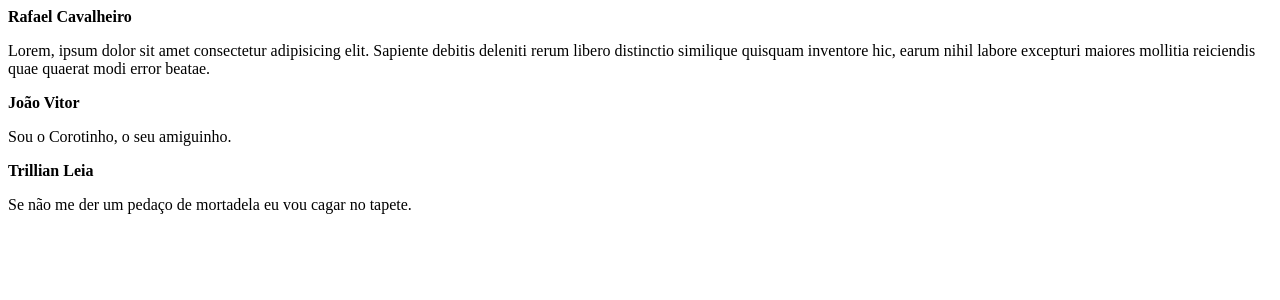
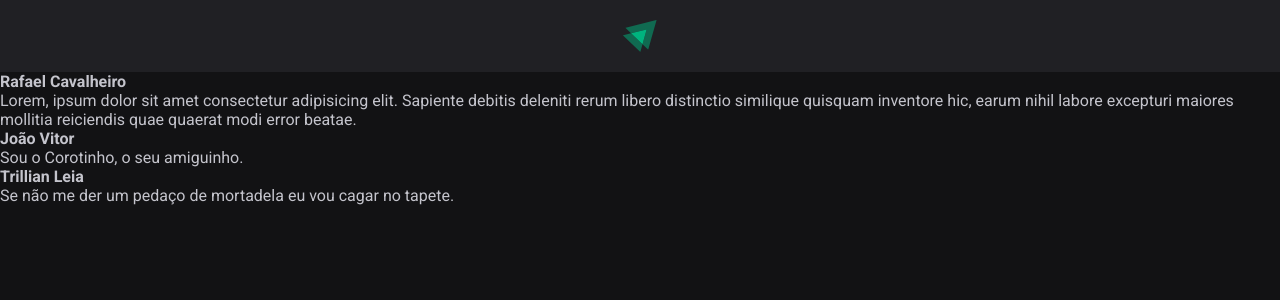
Before and after one commit to rafcavalheiro/Ignite-Feed, a React (Vite) app: page / in a window 1280 px wide. Shown: the top 300 px of the page. Built offline with nearby package versions, Linux system fonts and the light colour scheme.

Commit message:
Implementando estilos no Header

```diff
--- a/index.html
+++ b/index.html
@@ -2,8 +2,16 @@
 <html lang="en">
   <head>
     <meta charset="UTF-8" />
+
+    <link rel="preconnect" href="https://fonts.googleapis.com"/>
+    <link rel="preconnect" href="https://fonts.gstatic.com" crossorigin/>
+
     <link rel="icon" type="image/svg+xml" href="/src/favicon.svg" />
     <meta name="viewport" content="width=device-width, initial-scale=1.0" />
+
+
+    <link href="https://fonts.googleapis.com/css2?family=Roboto:wght@400;700&display=swap" rel="stylesheet"/>
+
     <title>Vite App</title>
   </head>
   <body>
--- a/src/App.jsx
+++ b/src/App.jsx
@@ -1,10 +1,16 @@
+import { Header } from "./components/Header"
 import { Post } from "./Post"
+
+import './global.css'
 
 export function App() {
 
   return (
 
     <div>
+
+      <Header/>
+
       <Post
     author="Rafael Cavalheiro"
     content=" Lorem, ipsum dolor sit amet consectetur adipisicing elit. Sapiente debitis deleniti rerum libero distinctio similique quisquam inventore hic, earum nihil labore excepturi maiores mollitia reiciendis quae quaerat modi error beatae."
--- /dev/null
+++ b/src/components/Header.jsx
@@ -0,0 +1,12 @@
+import styles from './Header.module.css'
+
+import igniteLogo from '../assets/ignite-logo.svg'
+
+export function Header(){
+
+    return (
+        <header className={styles.header}>
+           <img src={igniteLogo} alt="Logo do Ignite" />
+        </header>
+    )
+}
--- /dev/null
+++ b/src/components/Header.module.css
@@ -0,0 +1,11 @@
+.header{
+    background: var(--gray-800);
+    display: flex;
+    justify-content: center;
+    padding: 1.25rem 0;
+}
+
+.header img{
+
+    height: 2rem;
+}
--- /dev/null
+++ b/src/global.css
@@ -0,0 +1,31 @@
+:root {
+    --white: #FFFFFF;
+    --gray-100: #E1E1E6;
+    --gray-300: #c4c4cc;
+    --gray-400: #8d8d99;
+    --gray-600: #323238;
+    --gray-700: #29292e;
+    --gray-800: #202024;
+    --gray-900: #121214;
+
+    --green-500: #00875f;
+}
+
+* {
+    margin: 0;
+    padding: 0;
+    box-sizing: border-box;
+}
+
+body {
+    background: var(--gray-900);
+    color: var(--gray-300);
+    -webkit-font-smoothing: antialiased;
+
+}
+
+body, input, textarea, button {
+    font-family: 'Roboto', sans-serif;
+    font-weight: 400;
+    font-size: 1rem;
+}
```
Also changed, not shown: src/assets/ignite-logo.svg (added).
